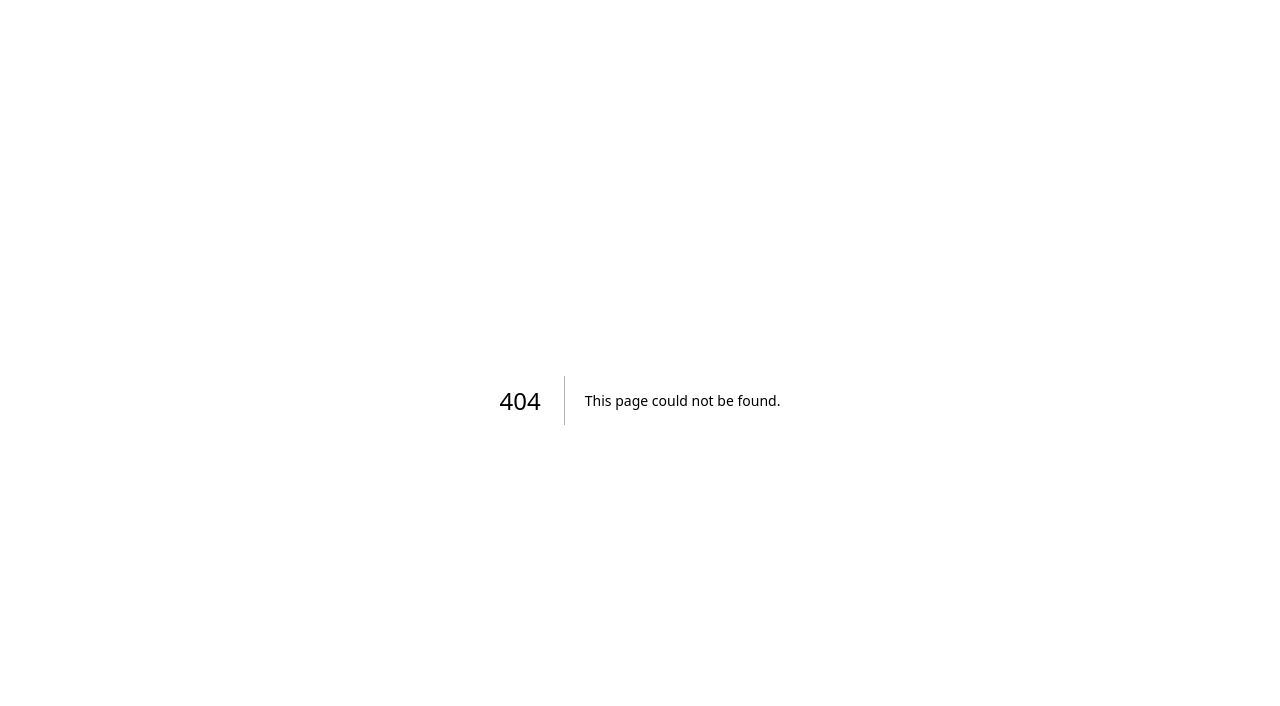
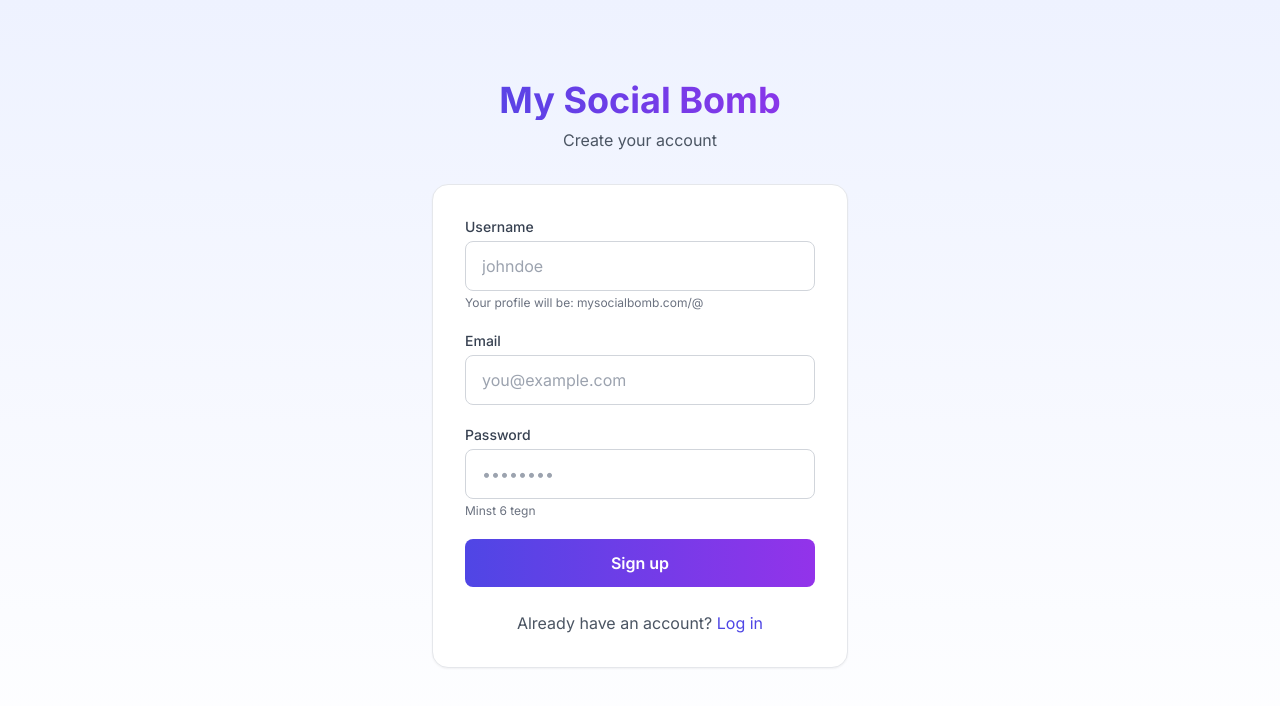
Before and after one commit to u0244058028-beep/Soscial, a Next.js app: page /signup in a window 1280 px wide. Before the commit this address had no page. Shown: the top 706 px of the page. Built offline with nearby package versions, Linux system fonts and the light colour scheme; no server answers.

Commit message:
Create page.tsx

```diff
--- /dev/null
+++ b/app/signup/page.tsx
@@ -0,0 +1,152 @@
+'use client'
+
+import { useState } from 'react'
+import { useRouter } from 'next/navigation'
+import Link from 'next/link'
+import { createClient } from '@/utils/supabase/client'
+
+export default function SignUp() {
+  const [email, setEmail] = useState('')
+  const [password, setPassword] = useState('')
+  const [username, setUsername] = useState('')
+  const [loading, setLoading] = useState(false)
+  const [error, setError] = useState('')
+  const router = useRouter()
+  const supabase = createClient()
+
+  const generateInviteCode = () => {
+    return Math.random().toString(36).substring(2, 10) // 8 tegn
+  }
+
+  const handleSignUp = async (e: React.FormEvent) => {
+    e.preventDefault()
+    setLoading(true)
+    setError('')
+
+    // 1. Opprett bruker i Supabase Auth
+    const { data: authData, error: authError } = await supabase.auth.signUp({
+      email,
+      password,
+    })
+
+    if (authError) {
+      setError(authError.message)
+      setLoading(false)
+      return
+    }
+
+    if (authData.user) {
+      // 2. Opprett profil i databasen
+      const inviteCode = generateInviteCode()
+
+      const { error: profileError } = await supabase
+        .from('profiles')
+        .insert([
+          {
+            id: authData.user.id,
+            username,
+            invite_code: inviteCode,
+            balance_cents: 0,
+          },
+        ])
+
+      if (profileError) {
+        setError('Error creating profile: ' + profileError.message)
+        setLoading(false)
+        return
+      }
+
+      // 3. Omdiriger til dashboard
+      router.push('/dashboard')
+    }
+  }
+
+  return (
+    <main className="min-h-screen bg-gradient-to-b from-indigo-50 to-white">
+      <div className="max-w-md mx-auto px-4 py-20">
+        <div className="text-center mb-8">
+          <h1 className="text-4xl font-bold bg-gradient-to-r from-indigo-600 to-purple-600 bg-clip-text text-transparent">
+            My Social Bomb
+          </h1>
+          <p className="text-gray-600 mt-2">Create your account</p>
+        </div>
+
+        <div className="bg-white p-8 rounded-2xl shadow-sm border border-gray-200">
+          <form onSubmit={handleSignUp} className="space-y-5">
+            <div>
+              <label className="block text-sm font-medium text-gray-700 mb-1">
+                Username
+              </label>
+              <input
+                type="text"
+                value={username}
+                onChange={(e) => setUsername(e.target.value)}
+                required
+                className="w-full px-4 py-3 border border-gray-300 rounded-lg focus:outline-none focus:ring-2 focus:ring-indigo-500"
+                placeholder="johndoe"
+              />
+              <p className="text-xs text-gray-500 mt-1">
+                Your profile will be: mysocialbomb.com/@{username}
+              </p>
+            </div>
+
+            <div>
+              <label className="block text-sm font-medium text-gray-700 mb-1">
+                Email
+              </label>
+              <input
+                type="email"
+                value={email}
+                onChange={(e) => setEmail(e.target.value)}
+                required
+                className="w-full px-4 py-3 border border-gray-300 rounded-lg focus:outline-none focus:ring-2 focus:ring-indigo-500"
+                placeholder="you@example.com"
+              />
+            </div>
+
+            <div>
+              <label className="block text-sm font-medium text-gray-700 mb-1">
+                Password
+              </label>
+              <input
+                type="password"
+                value={password}
+                onChange={(e) => setPassword(e.target.value)}
+                required
+                minLength={6}
+                className="w-full px-4 py-3 border border-gray-300 rounded-lg focus:outline-none focus:ring-2 focus:ring-indigo-500"
+                placeholder="••••••••"
+              />
+              <p className="text-xs text-gray-500 mt-1">
+                Minst 6 tegn
+              </p>
+            </div>
+
+            {error && (
+              <div className="bg-red-50 text-red-600 p-3 rounded-lg text-sm">
+                ⚠️ {error}
+              </div>
+            )}
+
+            <button
+              type="submit"
+              disabled={loading}
+              className="w-full bg-gradient-to-r from-indigo-600 to-purple-600 text-white py-3 rounded-lg font-semibold hover:from-indigo-700 hover:to-purple-700 disabled:opacity-50"
+            >
+              {loading ? 'Creating account...' : 'Sign up'}
+            </button>
+          </form>
+
+          <div className="text-center mt-6">
+            <p className="text-gray-600">
+              Already have an account?{' '}
+              <Link href="/login" className="text-indigo-600 hover:underline">
+                Log in
+              </Link>
+            </p>
+          </div>
+        </div>
+      </div>
+    </main>
+  )
+}
```
